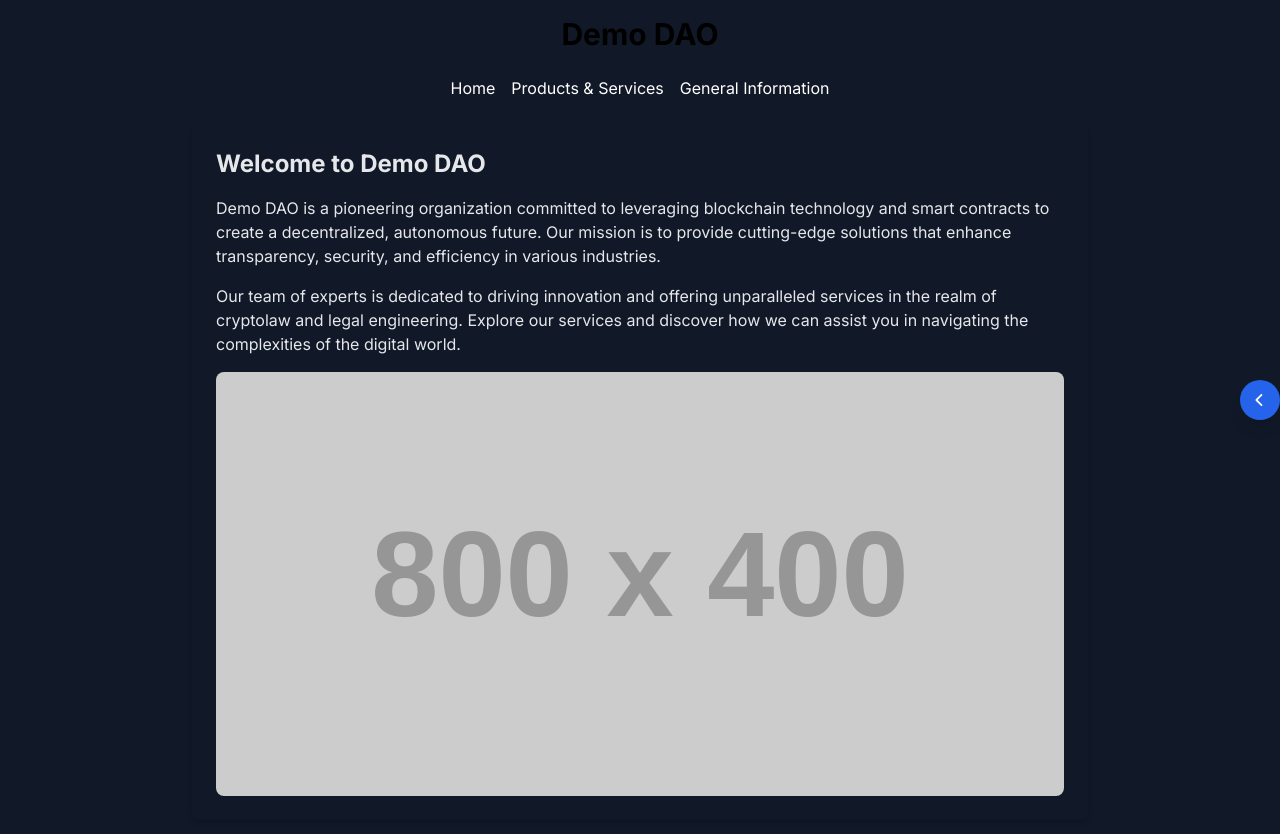
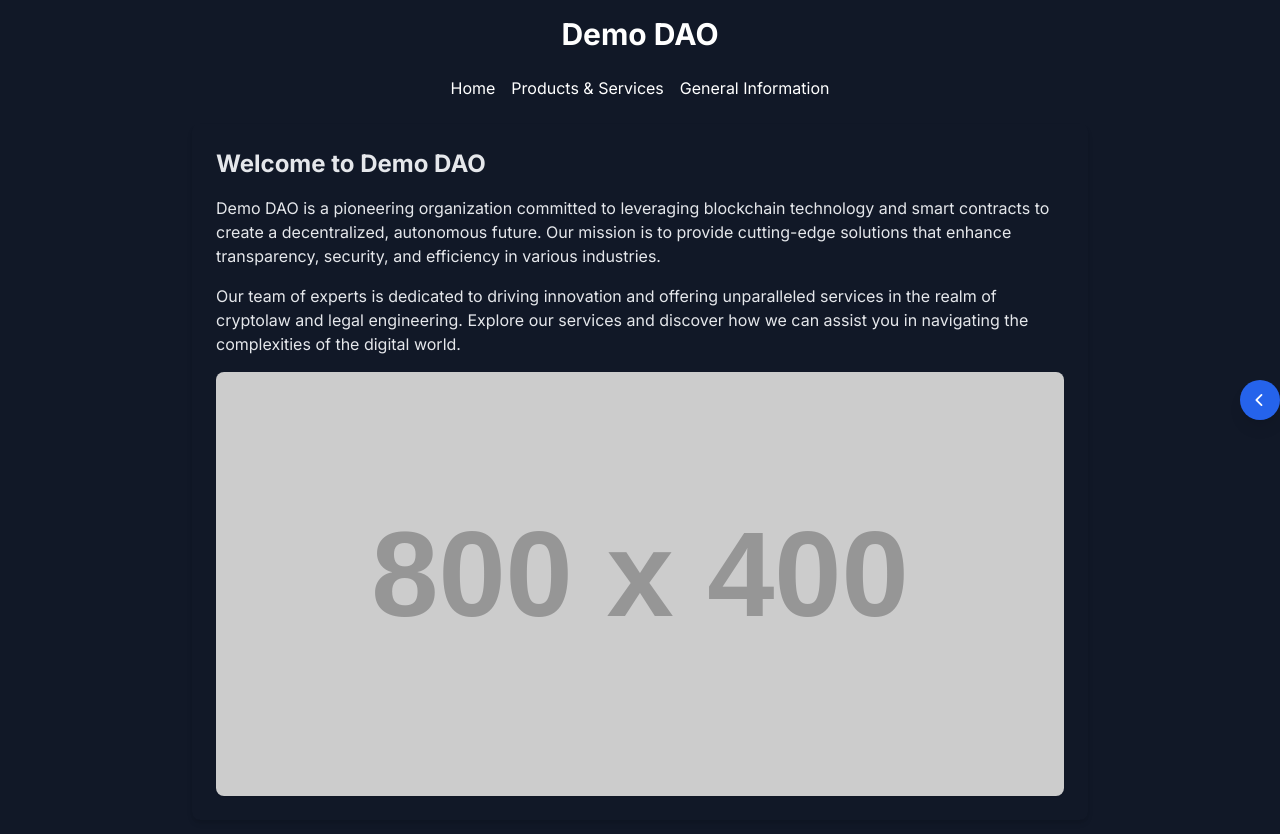
Before and after one commit to Concierge-Legal/concierge-live, a Next.js app: page /demo in a window 1280 px wide. Built offline with nearby package versions, Linux system fonts and the light colour scheme.

Commit message:
white text

```diff
--- a/components/embeddedWebsite.tsx
+++ b/components/embeddedWebsite.tsx
@@ -28,7 +28,7 @@ const EmbeddedWebsite: React.FC = () => {
     <div className="relative z-0 flex h-full w-full overflow-hidden">
       <div className={`flex min-h-screen bg-gray-900 transition-all duration-300 ${isChatOpen ? 'w-3/4' : 'w-full'}`}>
         <div className="flex flex-col w-full">
-          <header className="ßtext-white p-4 text-center">
+          <header className="text-white p-4 text-center">
             <h1 className="text-3xl font-bold">Demo DAO</h1>
           </header>
           <nav className=" text-white p-2 flex justify-center space-x-4">
```
